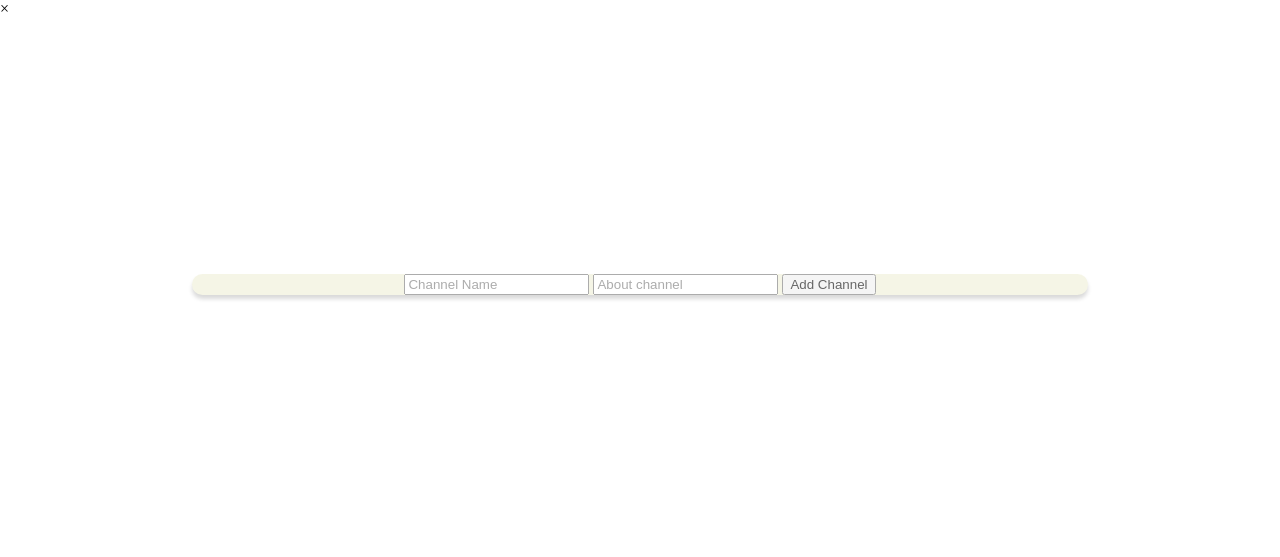
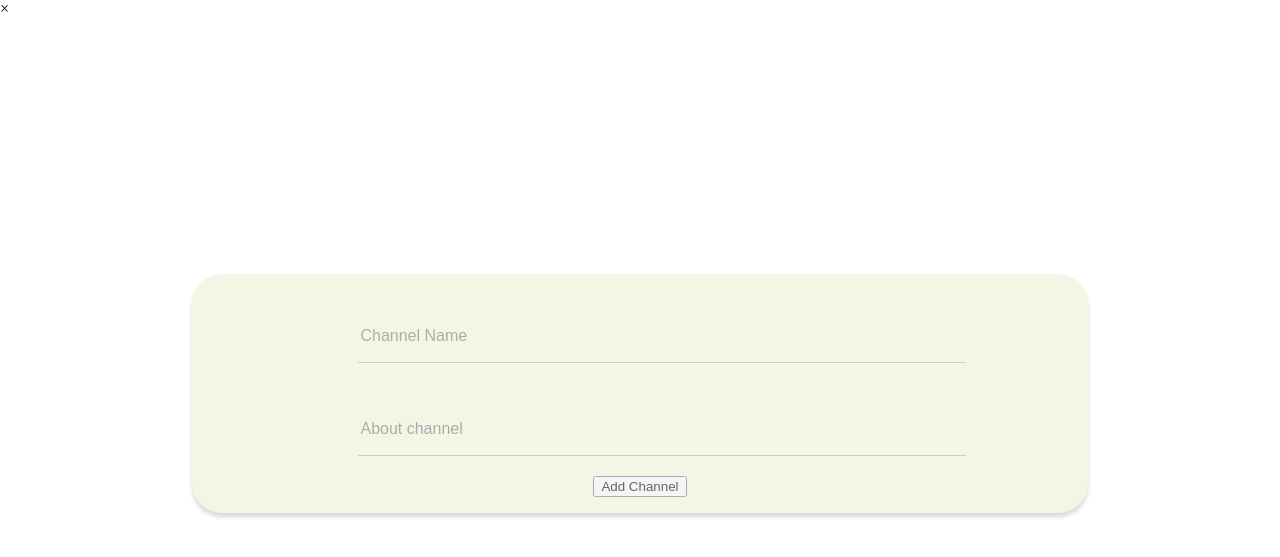
Before and after one commit to Raretech-Hackathon-TEAM-E/TEAM-E-App, a Flask app: template templates/modal/add-channel.html in a window 1280 px wide. Shown: the top 557 px of the page. Run offline with Flask 2, Linux system fonts and the light colour scheme; the template is opened without the code that fills it, so the values that code supplies are empty.

Commit message:
modal用CSS

```diff
--- a/static/css/modal.css
+++ b/static/css/modal.css
@@ -19,3 +19,31 @@
     box-shadow: 0px 4px 4px rgb(0 0 0 / 25%);
     border-radius: 30px;
 }
+
+.modal-body{
+    text-align: center;
+    margin: 1rem;
+}
+
+.channel-form-input{
+    border: none;
+    outline: none;
+    margin: 20px;
+    line-height: 50px;
+    width: 100%;
+    background: none;
+    border-bottom: solid 1px #ADADA4;
+    padding-bottom: 1px;
+    font-size: 1rem;
+}
+
+/*buttonにclassを指定して下記を付けるとbuttonが無効になるので一旦アウト
+.modal-button{
+    border: none;
+    border-radius: 5px;
+    box-shadow: 0px 4px 4px rgb(0 0 0 / 25%);
+    background-color: #edf0e9;
+    width: 150px;
+    height: 30px;
+}
+*/
--- a/static/css/repost.css
+++ b/static/css/repost.css
@@ -56,8 +56,10 @@
     outline:0;
 }
 
+/*
 .repost-message-btn{
     border: none;
     border-radius: 5px;
     box-shadow: 0px 4px 4px rgb(0 0 0 / 25%);
 }
+*/
```
